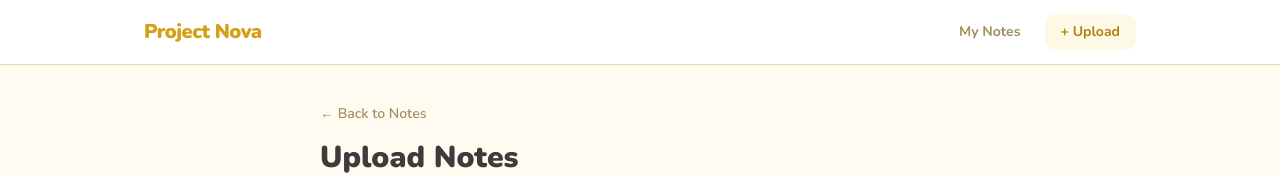
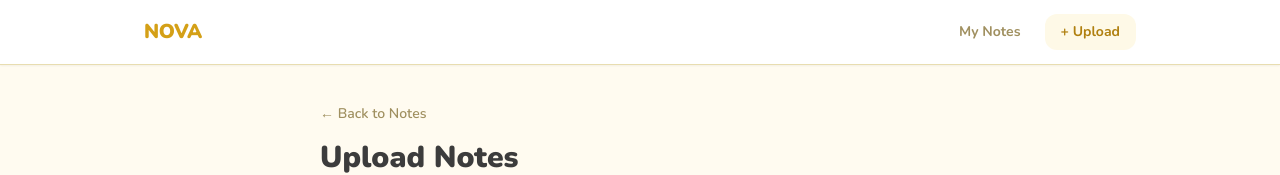
Before and after one commit to SSerafinn/Project-Nova, a React (Vite) app in the folder client/: page /upload in a window 1280 px wide. Shown: the top 175 px of the page. Built offline with nearby package versions, Linux system fonts and the light colour scheme; the HTML template or start-up script is replaced by a standard one.

Commit message:
Update: App Title

```diff
--- a/client/index.html
+++ b/client/index.html
@@ -3,7 +3,7 @@
   <head>
     <meta charset="UTF-8" />
     <meta name="viewport" content="width=device-width, initial-scale=1.0" />
-    <title>NoteQuest</title>
+    <title>NOVA</title>
     <link rel="preconnect" href="https://fonts.googleapis.com" />
     <link rel="preconnect" href="https://fonts.gstatic.com" crossorigin />
     <link
--- a/client/src/components/Navbar.jsx
+++ b/client/src/components/Navbar.jsx
@@ -11,7 +11,7 @@ export default function Navbar() {
       <div className="max-w-5xl mx-auto px-4 h-16 flex items-center justify-between">
         {/* Logo */}
         <Link to="/" className="flex items-center gap-2 no-underline">
-          <span className="text-xl font-black text-primary tracking-tight">Project Nova</span>
+          <span className="text-xl font-black text-primary tracking-tight">NOVA</span>
         </Link>
 
         {/* Nav links */}
```
